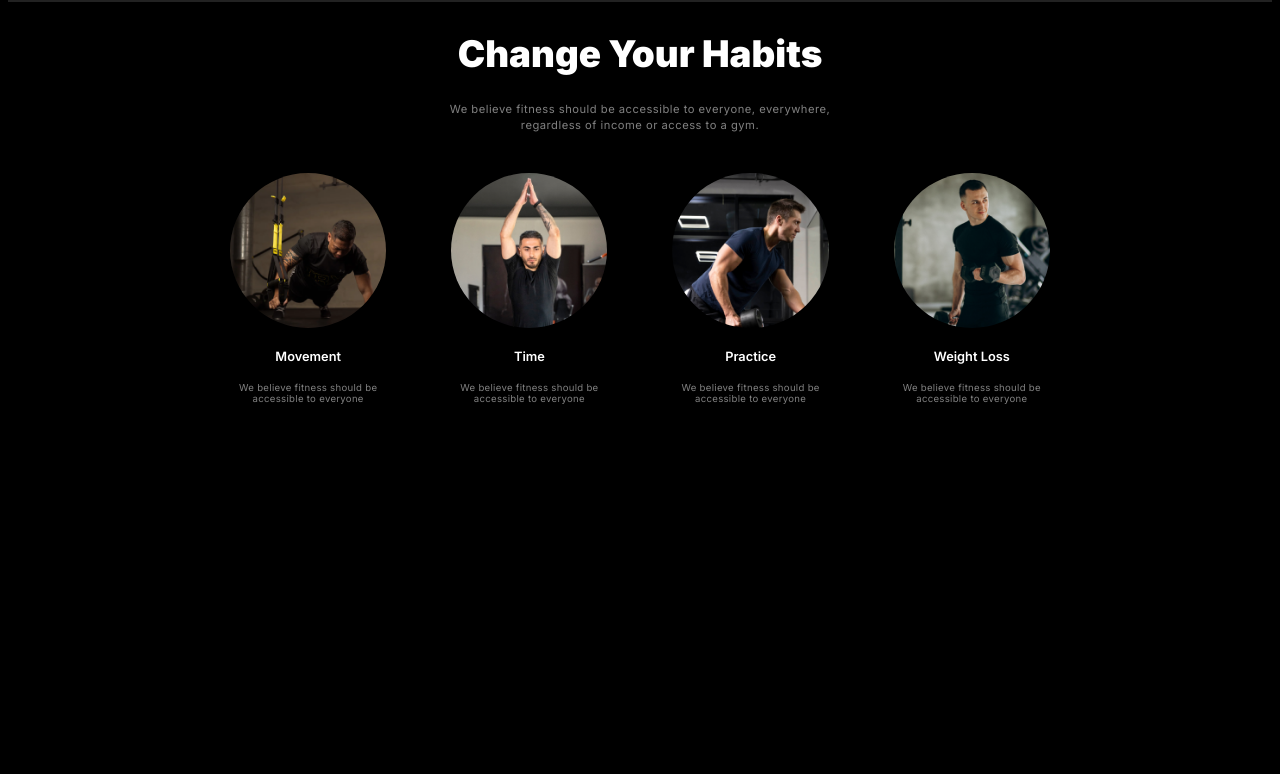
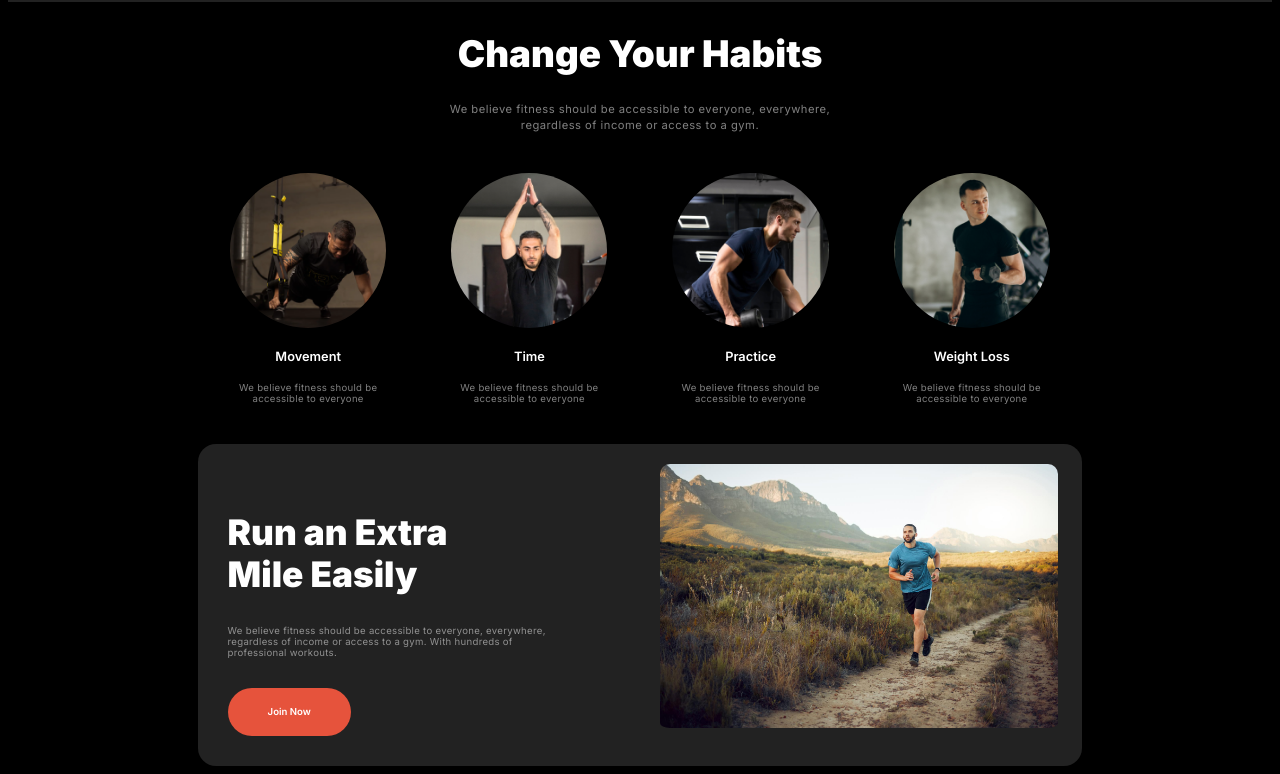
Before and after one commit to Nazmul4d/My-Second-Assingment, a plain HTML site: page index.html in a window 1280 px wide. Shown: the part 676-1450 px from the top of the page. Before the commit the page ends 1098 px from the top, so only its background shows below. Drawn offline with Linux system fonts and the light colour scheme; a web font is replaced by a local one.

Commit message:
added by run-section

```diff
--- a/index.html
+++ b/index.html
@@ -87,6 +87,27 @@
           </div>
 
           <!-- main-section-end-hear -->
+
+          <!-- run-section-started -->
+
+          <section>
+                    <div class="run-section">
+                              <div class="run-content">
+                                    <div class="run-text">
+                                        <h2>Run an Extra
+                                                  <br>
+                                                  Mile Easily</h2>
+                                                <p>We believe fitness should be accessible to everyone, everywhere, regardless of income or access to a gym. With hundreds of professional workouts.</p>
+                                                <button class="run-btn">Join Now</button>
+                                    </div>
+                              </div>
+                              <div class="run-img-container">
+                                        <img src="images/run.jpg" alt="">
+                              </div>
+                    </div>
+          </section>
+
+          <!-- run-section-started -->
 </main>
 <footer></footer>
 </body>
--- a/styles/responsive.css
+++ b/styles/responsive.css
@@ -67,4 +67,25 @@
                     letter-spacing: 0.3px;
                     text-align: center;
           }
+
+          .run-section{
+                    flex-direction: column;
+          }
+          .run-content,.run-btn{
+                    width: 100%;
+                    text-align: center;
+          }
+          .run-text h2{
+                    width: 100%;
+          }
+          .run-text p{
+                    width: 100%;
+          }
+          .run-img-container, img{
+                    width: 100%;
+          }
+
+
+
+
 }
--- a/styles/style.css
+++ b/styles/style.css
@@ -262,3 +262,80 @@ ul{
 
 
 /* change-habit-css-style-end */
+
+/* run-section-css-style */
+
+.run-section{
+          width: 70%;
+          margin: 0 auto;
+          margin-top: 30px;
+          display: flex;
+          border-radius: 18px;
+          background: rgb(34, 34, 34);
+}
+.run-content{
+          width: 50%;
+
+}
+.run-text{
+          width: 75%;
+          margin: 30px;
+          padding-top: 8px;
+
+}
+.run-text h2{
+          align-items: center;
+          color: rgb(255, 255, 255);
+          font-family: Inter;
+          font-size: 2.2rem;
+          font-weight: 900;
+          line-height: 120%;
+          text-align: left;
+}
+.run-text p{
+          color: rgba(255, 255, 255, 0.5);
+          font-family: Inter;
+          font-size: 0.6rem;
+          font-weight: 400;
+          line-height: 0.7rem;
+          letter-spacing: 0.3px;
+          text-align: left;
+          margin-bottom: 30px;
+}
+
+.run-btn{
+          padding: 16px 40px 16px 40px;
+          border-radius: 32px;
+          background: rgb(230, 83, 60);
+          border: none;
+          color: rgb(255, 255, 255);
+          font-family: Inter;
+          font-size: 0.6rem;
+          font-weight: 600;
+          line-height: 1rem;
+          text-align: left;
+}
+
+.run-img-container{
+          width: 50%;
+}
+.run-img-container img{
+          width: 90%;
+          height: 82%;
+          margin: 20px;
+          border-radius: 10px;
+          padding-bottom: 5px;
+}
+
+/* .run-img img{
+          width: 80%;
+          height: 80%;
+          border: 2px solid orange;
+          margin: 30px;
+} */
+/* .run-img img{
+          width: 100%;
+          height: 100%;
+} */
+
+/* run-section-css-style */
```
